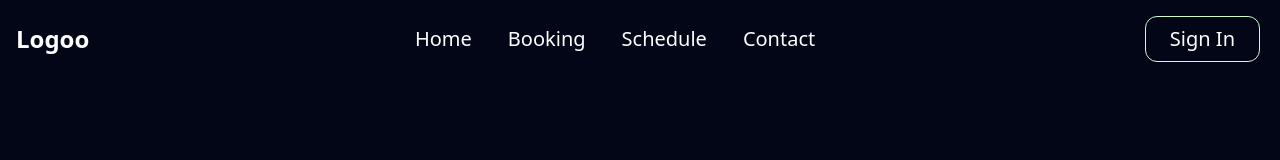
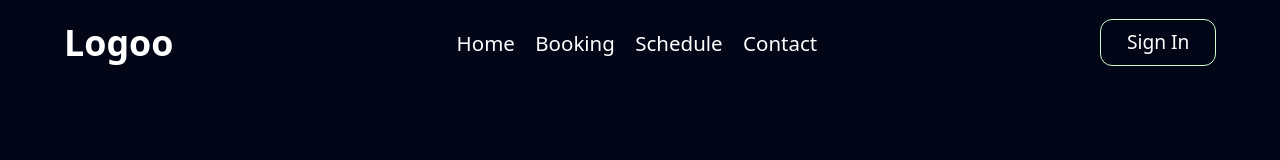
Before and after one commit to KUMAIL261103/Odoo_Combat, a React (Vite) app in the folder frontend/: page /home in a window 1280 px wide. Shown: the top 160 px of the page. Built offline with nearby package versions, Linux system fonts and the light colour scheme; the HTML template or start-up script is replaced by a standard one.

Commit message:
final updated navbar

```diff
--- a/frontend/src/components/UserNavbar.jsx
+++ b/frontend/src/components/UserNavbar.jsx
@@ -3,30 +3,30 @@ import PropTypes from "prop-types";
 export default function UserNavbar({ label1, label2, label3, label4 }) {
   return (
     <div>
-      <nav className="bg-slate-950  shadow-md py-4">
-        <div className="container  mx-auto flex justify-between items-center">
+      <nav className="bg-slate-950 shadow-md py-[2vh]">
+        <div className="w-[90vw] mx-auto flex justify-between items-center">
           {/* Logo */}
-          <div className="px-4 py-auto  text-2xl  font-bold text-white">
+          <div className="text-[2.8vw] font-bold text-white">
             Logoo
           </div>
           {/* Navigation Links */}
-          <div className="flex space-x-4 text-xl	 gap-x-5">
-            <a href="#" className="text-white  hover:text-gray-400">
+          <div className="flex space-x-[1.6vw]">
+            <a href="#" className="text-[1.6vw] text-white hover:text-gray-400">
               {label1}
             </a>
-            <a href="#" className="text-white hover:text-gray-400">
+            <a href="#" className="text-[1.6vw] text-white hover:text-gray-400">
               {label2}
             </a>
-            <a href="#" className="text-white hover:text-gray-400">
+            <a href="#" className="text-[1.6vw] text-white hover:text-gray-400">
               {label3}
             </a>
-            <a href="#" className="text-white hover:text-gray-400">
+            <a href="#" className="text-[1.6vw] text-white hover:text-gray-400">
               {label4}
             </a>
           </div>
-          {/* Login/Sigin */}
-          <div className="px-5 py-auto text-xl flex items-center space-x-2 text-white">
-            <button className="border px-6 border-light-green p-2 rounded-xl hover:bg-light-green hover:text-black">
+          {/* Login/Signin */}
+          <div className="text-[1.5vw] flex items-center  text-white">
+            <button className="border border-light-green px-[2vw] py-[1vh] rounded-xl hover:bg-light-green hover:text-black">
               Sign In
             </button>
           </div>
```
